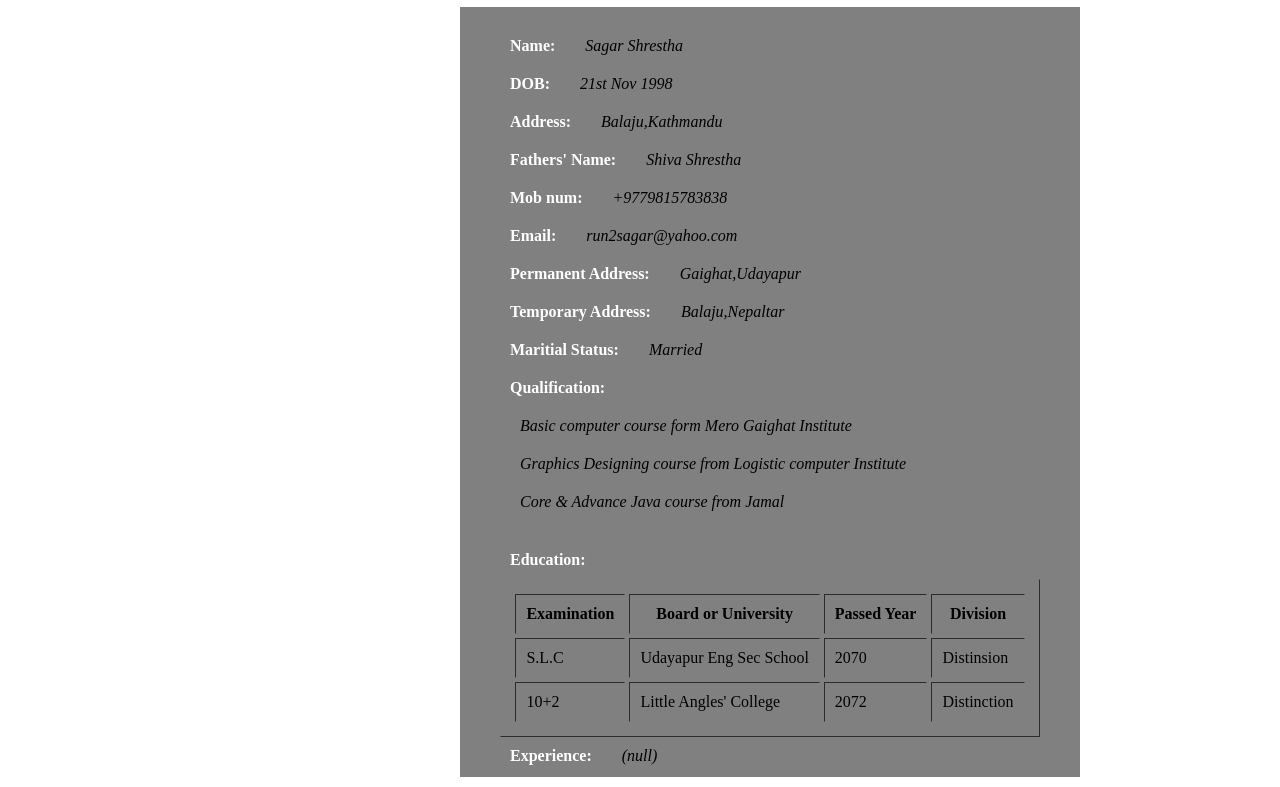
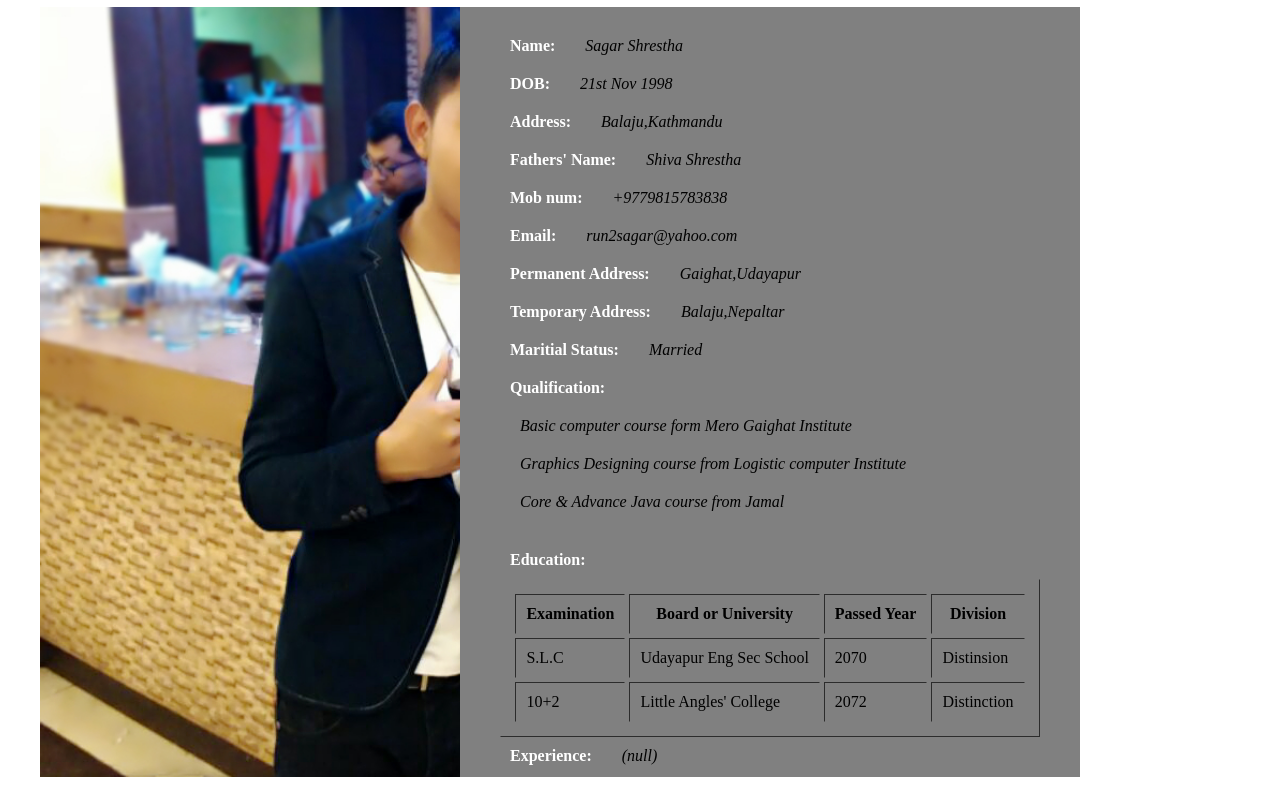
Before and after one commit to sunitakunwar/run2sagar.github.io, a plain HTML site: page CV.html in a window 1280 px wide. Shown: the part 143-930 px from the top of the page. Drawn offline with Linux system fonts and the light colour scheme.

Commit message:
Update sagar.css

```diff
--- a/sagar.css
+++ b/sagar.css
@@ -18,7 +18,7 @@ padding: 10px;
 	height: 750px;
 	width:400px;
 	float: left;
-	background-image: url(a.jpg);
+	background-image: url(B.jpg);
 	background-size: cover;
 	background-repeat: no-repeat;
 }
```
